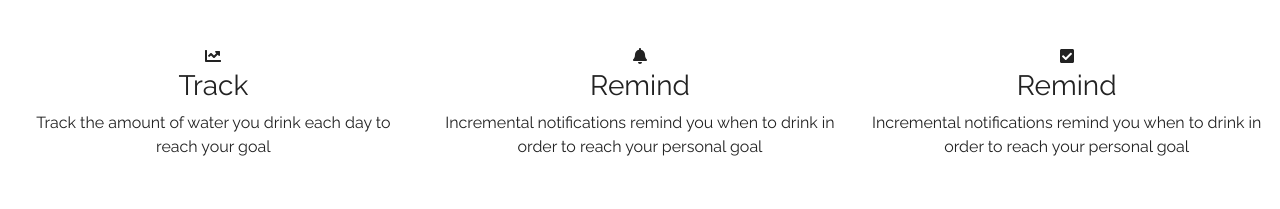
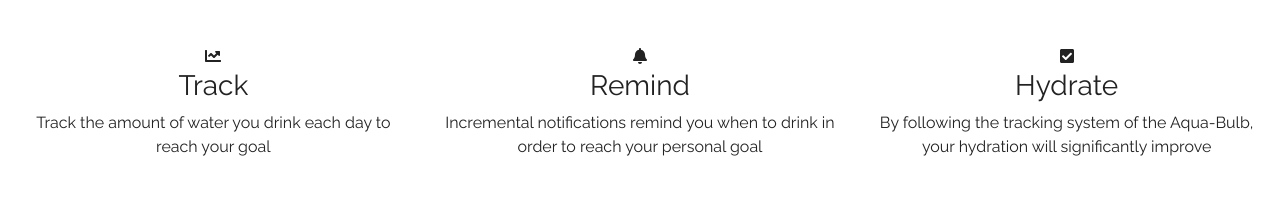
Before and after one commit to tariqrahmanapcsa/Aquabulb, a plain HTML site: page index.html in a window 1280 px wide. Shown: the part 1303-1512 px from the top of the page. Drawn offline with nearby package versions, Linux system fonts and the light colour scheme.

Commit message:
Update index.html

```diff
--- a/index.html
+++ b/index.html
@@ -89,8 +89,8 @@
 	</div>
 	<div class = "col-sm-12 col-md-4">
 		<i class = "fas fa-check-square"></i>
-		<h3> Remind </h3>
-		<p> Incremental notifications remind you when to drink in order to reach your personal goal </p>
+		<h3> Hydrate </h3>
+		<p> By following the tracking system of the Aqua-Bulb, your hydration will significantly improve </p>
 	</div>
 </div>
 <hr class = "my-4">
```
